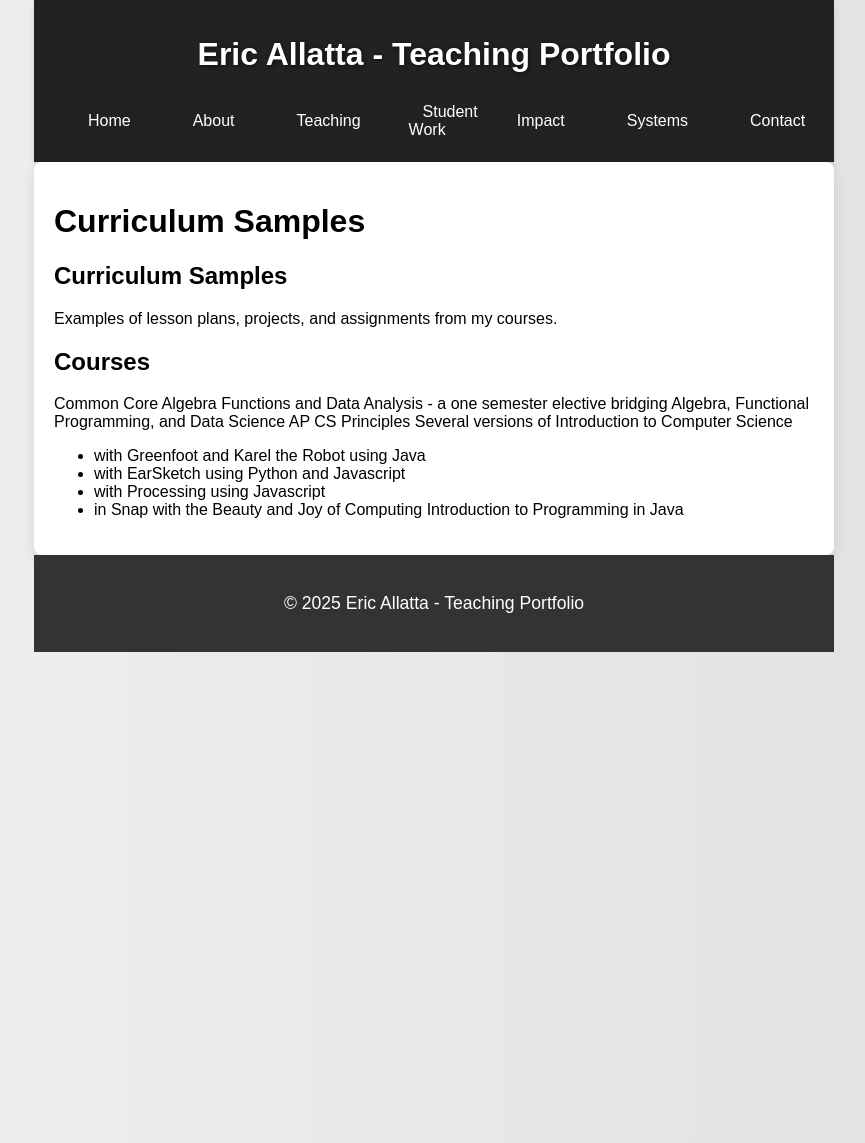
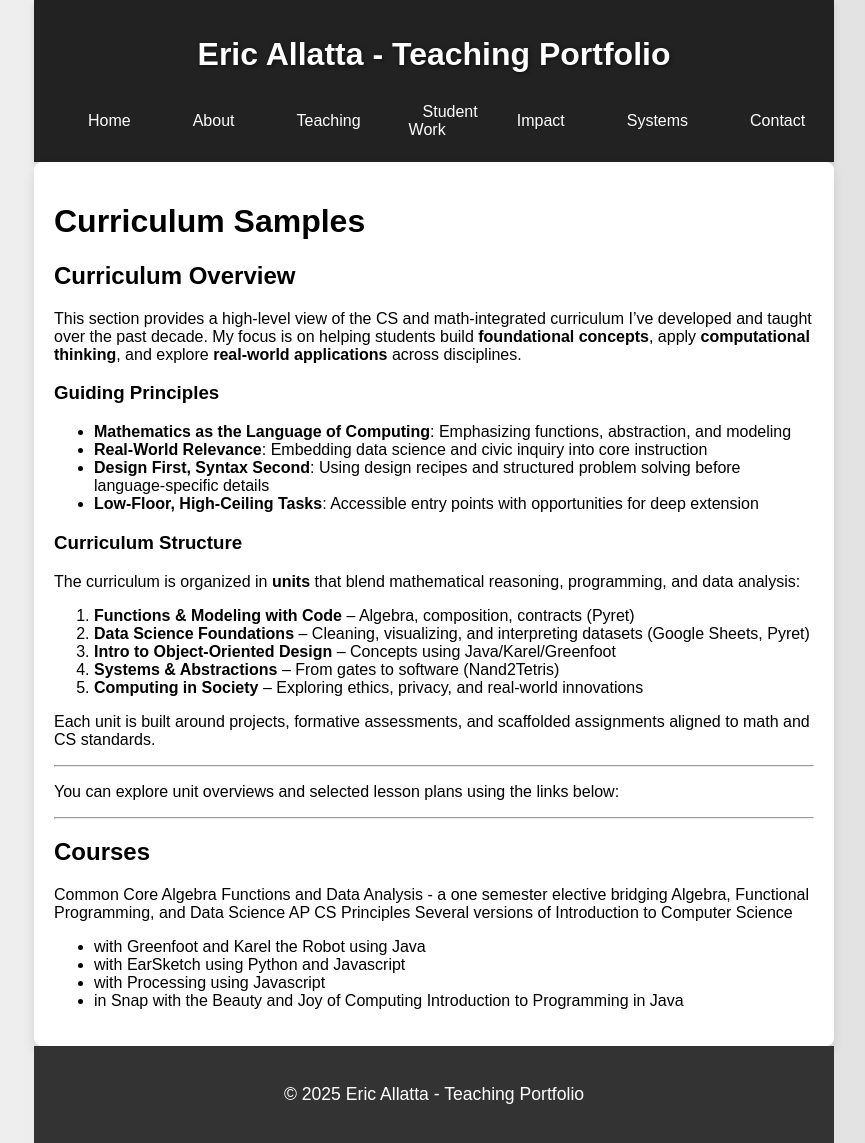
Before and after one commit to MrAllatta/teaching-portfolio, a Jekyll site: the page built from curriculum.md, in a window 1280 px wide. Shown: the whole page, without its empty margins (206-1071 px from the left). Built offline with Jekyll 4.4.1, drawn with Linux system fonts in a browser that asks for light colours; before the commit the page ends 900 px from its top, so only the background shows below that.

Commit message:
new curriculum page

```diff
--- a/curriculum.md
+++ b/curriculum.md
@@ -1,10 +1,33 @@
 ---
 layout: page
 title: Curriculum Samples
+permalink: /teaching/curriculum/
 ---
-## Curriculum Samples
-Examples of lesson plans, projects, and assignments from my courses.
+## Curriculum Overview
 
+This section provides a high-level view of the CS and math-integrated curriculum I’ve developed and taught over the past decade. My focus is on helping students build **foundational concepts**, apply **computational thinking**, and explore **real-world applications** across disciplines.
+
+### Guiding Principles
+- **Mathematics as the Language of Computing**: Emphasizing functions, abstraction, and modeling
+- **Real-World Relevance**: Embedding data science and civic inquiry into core instruction
+- **Design First, Syntax Second**: Using design recipes and structured problem solving before language-specific details
+- **Low-Floor, High-Ceiling Tasks**: Accessible entry points with opportunities for deep extension
+
+### Curriculum Structure
+The curriculum is organized in **units** that blend mathematical reasoning, programming, and data analysis:
+
+1. **Functions & Modeling with Code** – Algebra, composition, contracts (Pyret)
+2. **Data Science Foundations** – Cleaning, visualizing, and interpreting datasets (Google Sheets, Pyret)
+3. **Intro to Object-Oriented Design** – Concepts using Java/Karel/Greenfoot
+4. **Systems & Abstractions** – From gates to software (Nand2Tetris)
+5. **Computing in Society** – Exploring ethics, privacy, and real-world innovations
+
+Each unit is built around projects, formative assessments, and scaffolded assignments aligned to math and CS standards.
+
+---
+You can explore unit overviews and selected lesson plans using the links below:
+
+---
 ## Courses
 Common Core Algebra
 Functions and Data Analysis - a one semester elective bridging Algebra, Functional Programming, and Data Science
```
